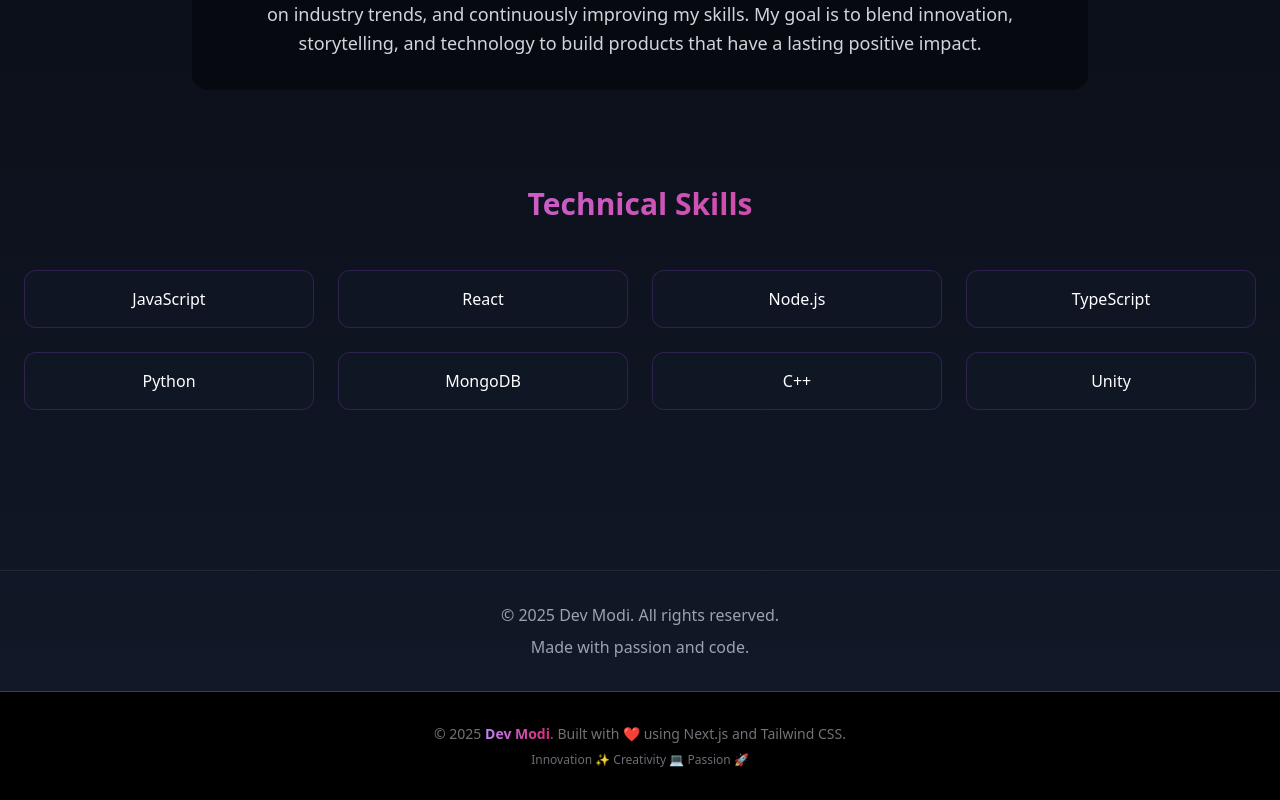
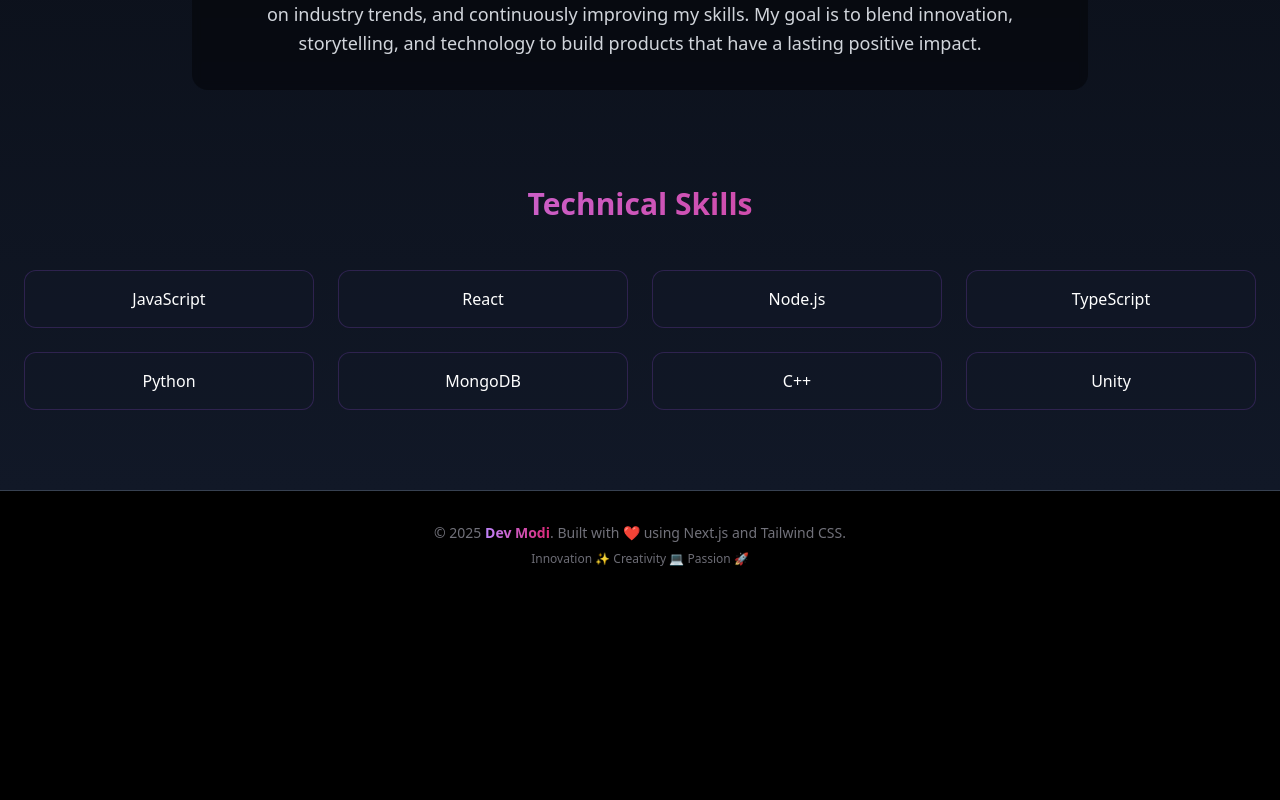
Before and after one commit to NightFury2415/New_Portfolio, a Next.js app: page / in a window 1280 px wide. Shown: the part 1362-2162 px from the top of the page. After the commit the page ends 1961 px from the top, so only its background shows below. Built offline with nearby package versions, Linux system fonts and the light colour scheme.

Commit message:
removed extra footer

```diff
--- a/app/page.tsx
+++ b/app/page.tsx
@@ -96,7 +96,6 @@ export default function Home() {
 
       {/* Content */}
       <div className="relative z-10">
-
         {/* Hero Section */}
         <main className="container mx-auto px-6 py-20 text-center relative z-10">
           <motion.div
@@ -274,12 +273,6 @@ export default function Home() {
             </div>
           </section>
         </main>
-
-        {/* Footer */}
-        <footer className="container mx-auto px-6 py-8 mt-20 border-t border-gray-800 text-center text-gray-400">
-          <p>© {new Date().getFullYear()} Dev Modi. All rights reserved.</p>
-          <p className="mt-2">Made with passion and code.</p>
-        </footer>
       </div>
 
       {/* Global Styles */}
```
